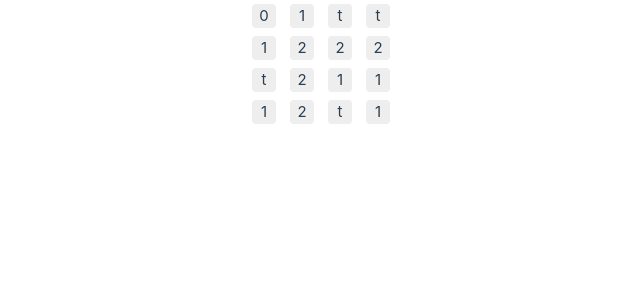
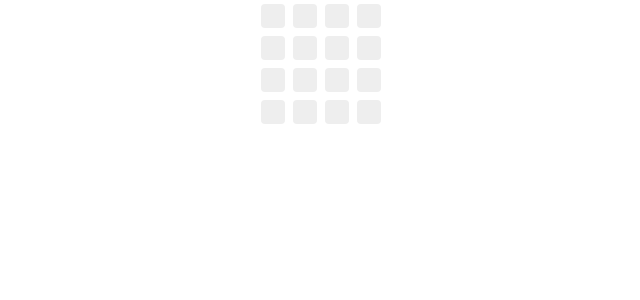
Before and after one commit to MinooYu/yumopot_server, a Vue app in the folder vue-project/: page / in a window 1280 px wide. Shown: the top 300 px of the page, without its empty margins (319-959 px from the left). Built offline with nearby package versions, Linux system fonts and the light colour scheme.

Commit message:
横の個数に合わせたwidthを計算して渡す

```diff
--- a/vue-project/src/App.vue
+++ b/vue-project/src/App.vue
@@ -1,8 +1,9 @@
 <template>
-	<div class="mlr-a w-152" v-for="(row, i) in minesrow" :key="i" style="display: flex;">
-		<div class="mlr-a" v-for="(data, j) in row" :key="j">
-			<div class="minescell" style="text-align: center; background-color: #eee; border-radius: 4px; margin: 4px;">
-				<a>{{ data }}</a>
+	<div class="mlr-a rowlength" :style="rowlen">
+		<div class="mlr-a" v-for="(row, i) in minesrow" :key="i" style="display: flex;">
+			<div class="minescell" v-for="(data, j) in row" :key="j" style="text-align: center; background-color: #eee; border-radius: 4px; margin: 4px;" v-on:click="digrow[i][j] = true;">
+				<a v-if="digrow[i][j]">{{ data }}</a>
+				<a v-else v-on:click="digrow[i][j] = true"></a>
 			</div>
 		</div>
 	</div>
@@ -13,26 +14,35 @@
 export default {
 	data: () => (
 		{
-			mines: [],
+			digrow: [[false,false,false,false],[false,false,false,false,],[false,false,false,false,],[false,false,false,false,]],
 			minesrow: [['','','',''],['','','',''],['','','',''],['','','','']],
 			minescnt: 4,
+			rowcnt: 4,
 		}
 	),
+	computed: {
+		rowlen() {
+			console.log( this.rowcnt * 32)
+			return {
+				'--rowlen' : this.rowcnt * 32,
+			}
+		}
+	},
 	mounted() {
 
 		for(var i=0; i < this.minescnt; i++)
 		{
-			var x = getRandomInt(4)
-			var y = getRandomInt(4)
+			var x = getRandomInt(this.rowcnt)
+			var y = getRandomInt(this.rowcnt)
 
 			if(this.minesrow[x][y] == "t") { i--;	continue; }
 
 			this.minesrow[x][y] = "t";
 		}
 
-		for(var a = 0; a < this.minescnt; a++)
+		for(var a = 0; a < this.rowcnt; a++)
 		{
-			for(var b = 0; b < this.minescnt; b++)
+			for(var b = 0; b < this.rowcnt; b++)
 			{
 				if (this.minesrow[a][b] == "t") continue;
 
@@ -80,4 +90,8 @@ function getRandomInt(max) {
 	width: 24px;
 	height: 24px;
 }
+
+.rowlength {
+	width: calc(1px * var(--rowlen));
+}
 </style>
```
